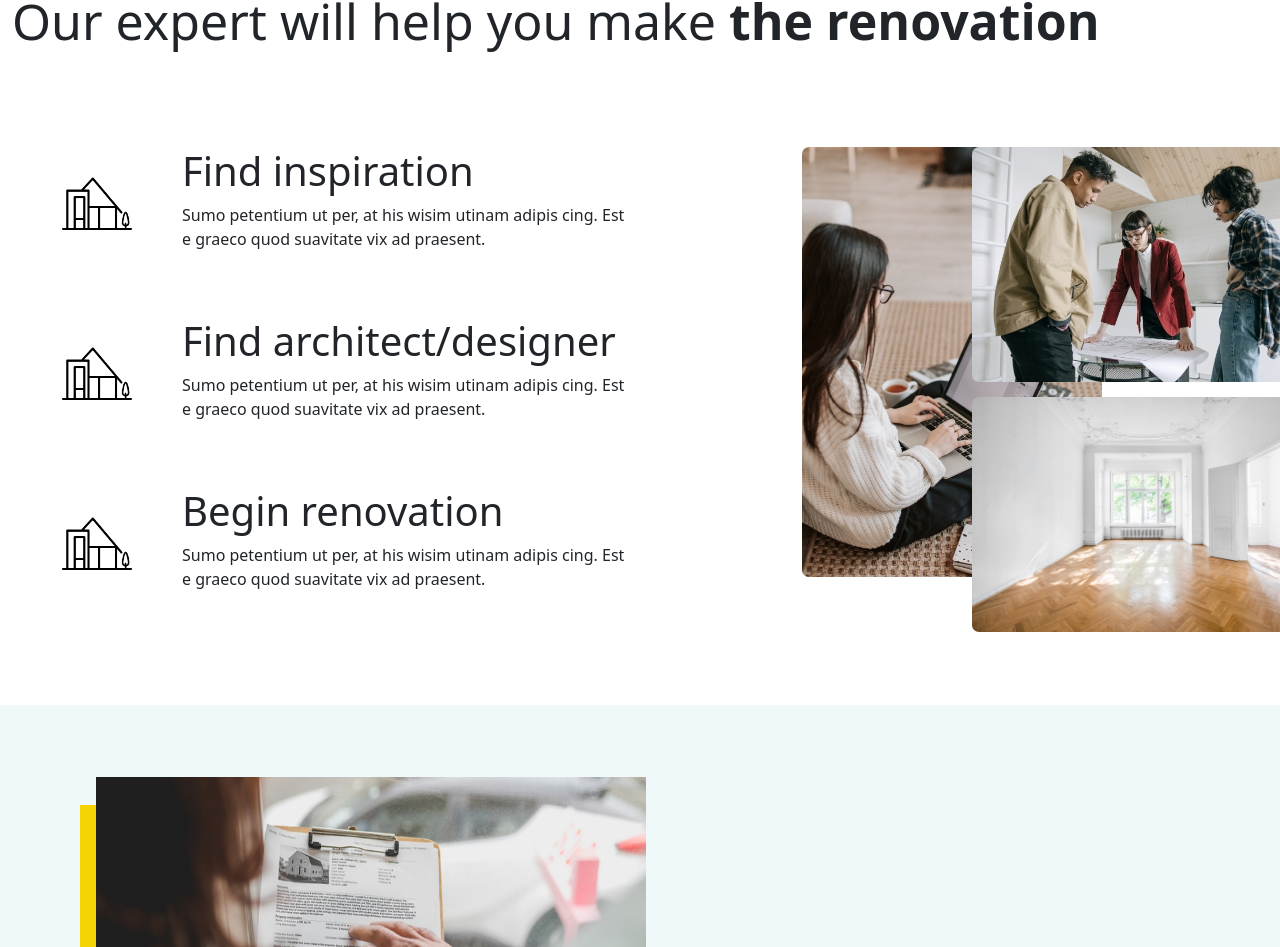
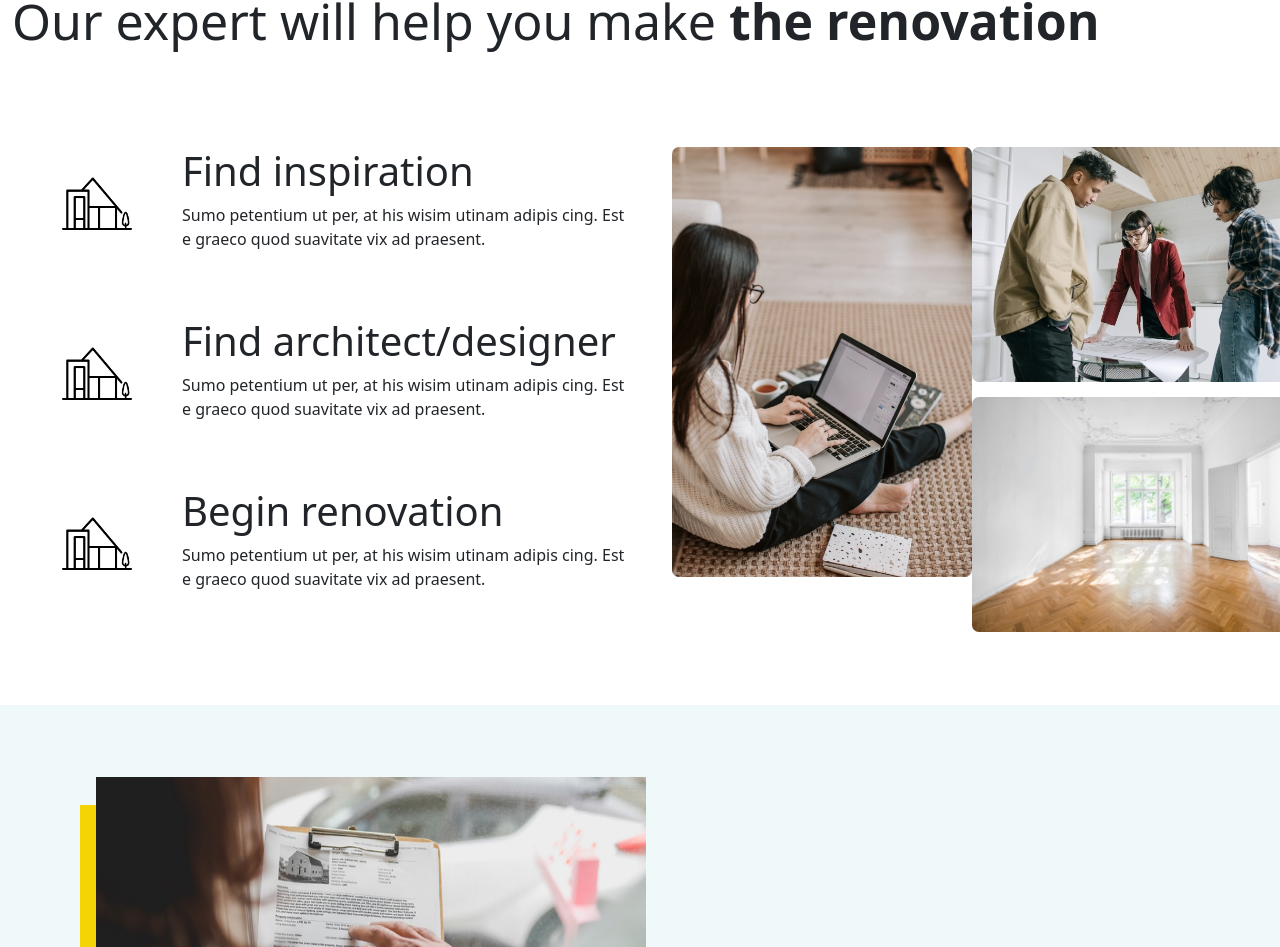
Before and after one commit to Madonna-Mansour/New-Home, a React (Create React App) app: page / in a window 1280 px wide. Shown: the part 5625-6572 px from the top of the page. Built offline with nearby package versions, Linux system fonts and the light colour scheme.

Commit message:
Update SlidFour.jsx

```diff
--- a/src/componente/SlidFour.jsx
+++ b/src/componente/SlidFour.jsx
@@ -48,7 +48,7 @@ const SlidFour = () => {
                 <Col lg={6}>
                 <Row>
                     <Col lg={6}>
-                    <img style={{marginLeft:"150px", borderRadius:"7px"}} src={four1} alt="" />
+                    <img style={{marginLeft:"20px", borderRadius:"7px"}} src={four1} alt="" />
                     </Col>
                     <Col lg={6}>
                       <Row>
```
